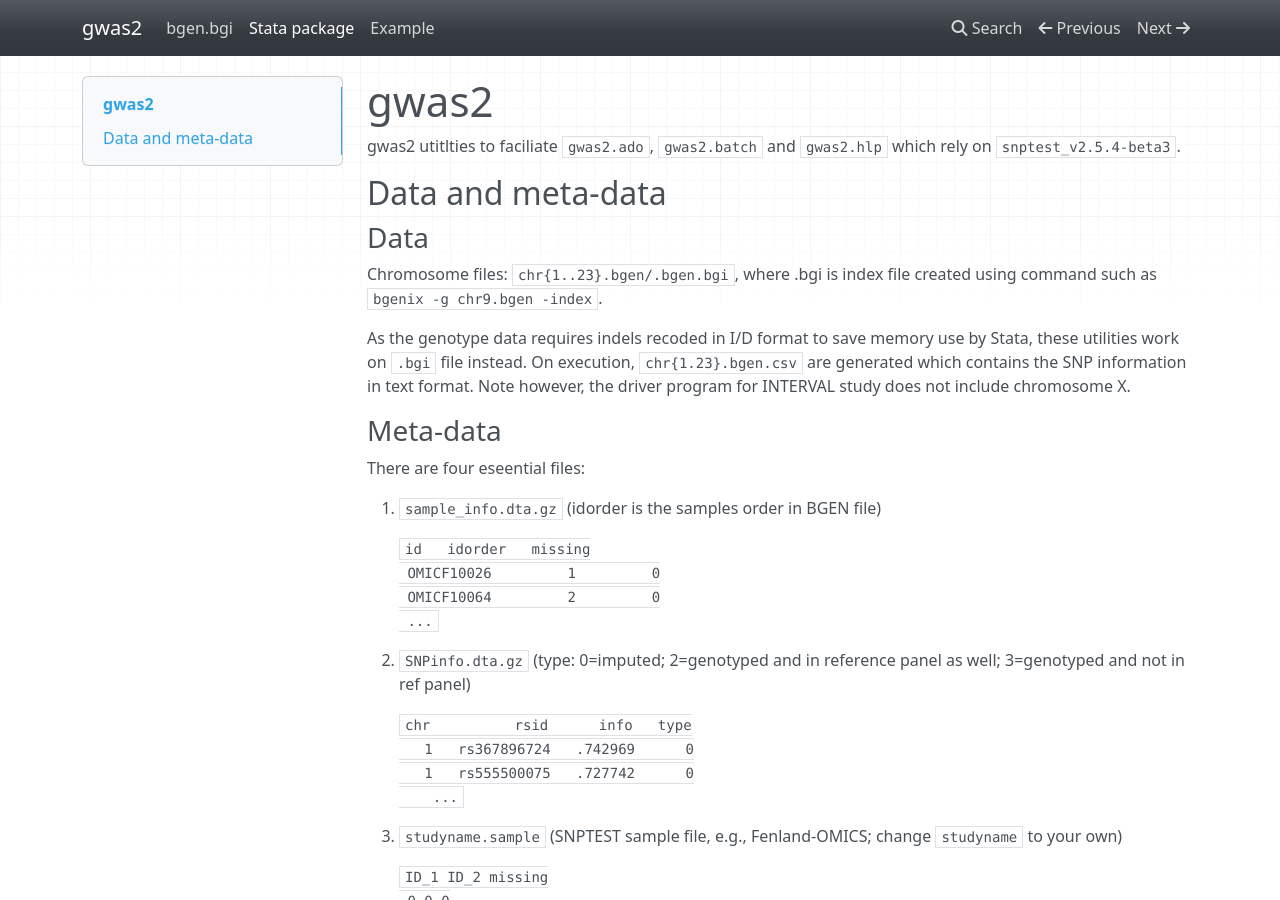
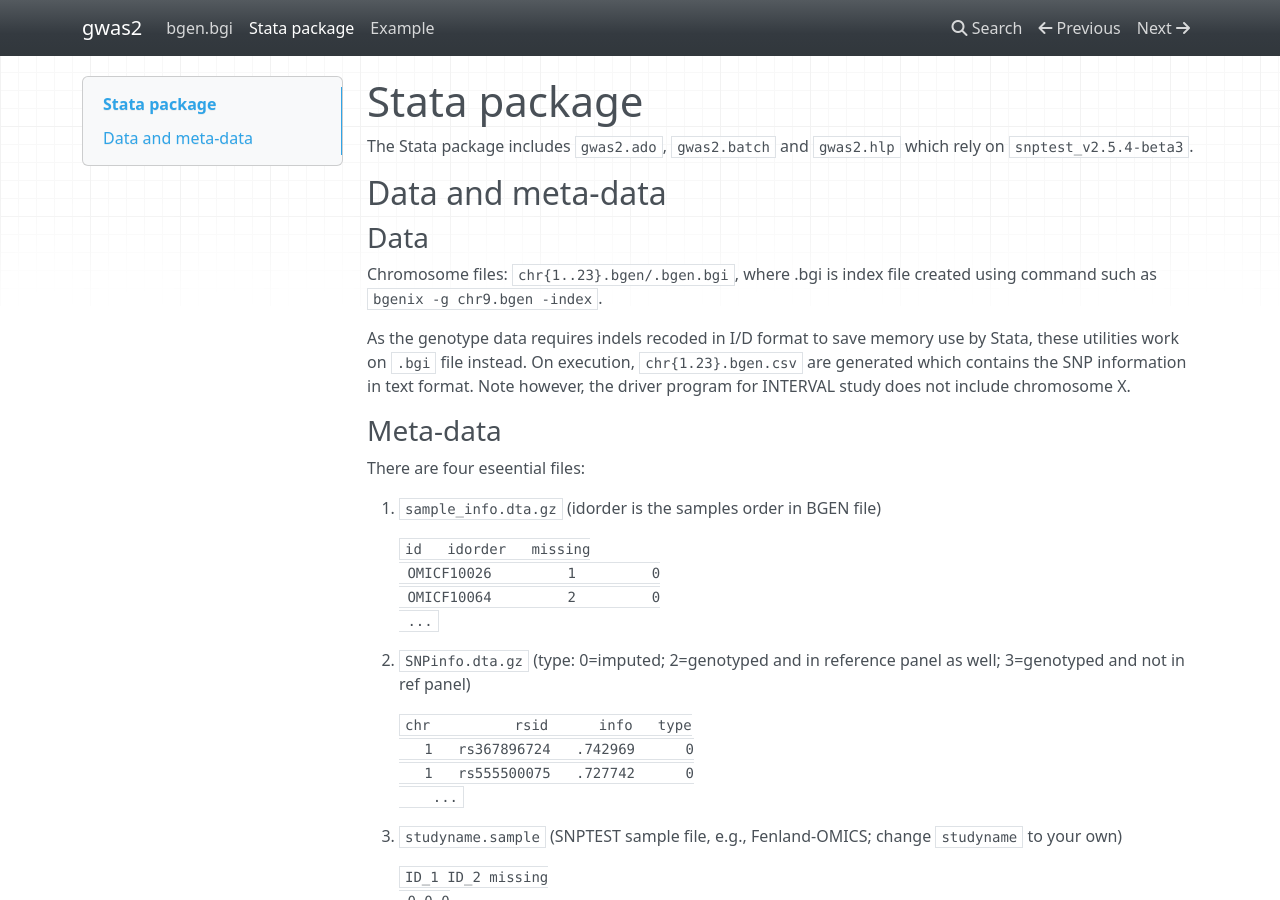
Before and after one commit to jinghuazhao/gwas2, an MkDocs documentation site: the page built from docs/README.md, in a window 1280 px wide and 900 px high. Built offline with MkDocs 1.6.1, drawn with Linux system fonts in a browser that asks for light colours; nearby versions of some CDN libraries; a script that is not in the unit is left out.

Commit message:
gwas2 utitlities

```diff
--- a/docs/README.md
+++ b/docs/README.md
@@ -1,6 +1,6 @@
-# gwas2
+# Stata package
 
-gwas2 utitlties to faciliate `gwas2.ado`, `gwas2.batch` and `gwas2.hlp` which rely on `snptest_v2.5.4-beta3`.
+The Stata package includes `gwas2.ado`, `gwas2.batch` and `gwas2.hlp` which rely on `snptest_v2.5.4-beta3`.
 
 ## Data and meta-data
 
```
